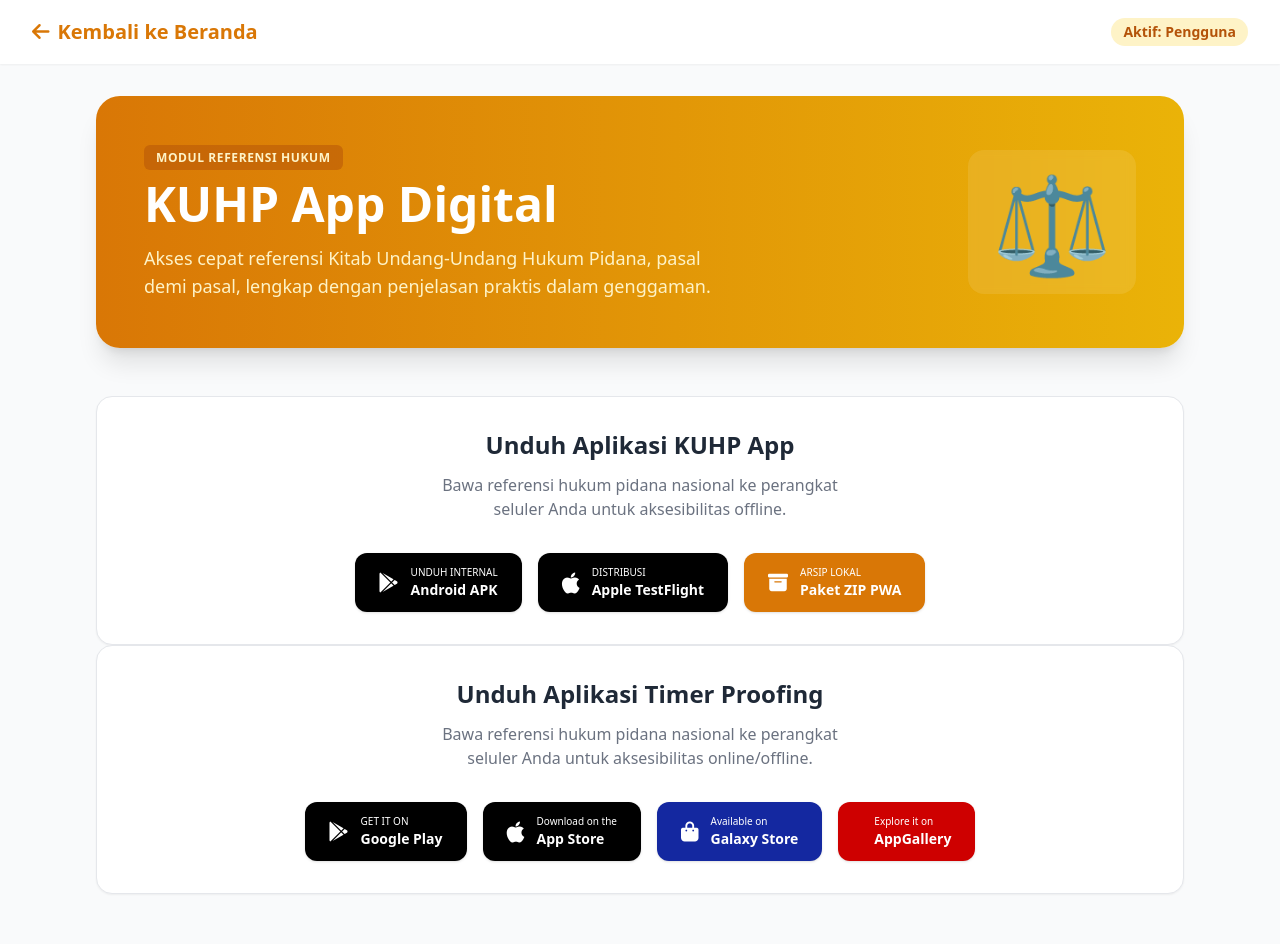
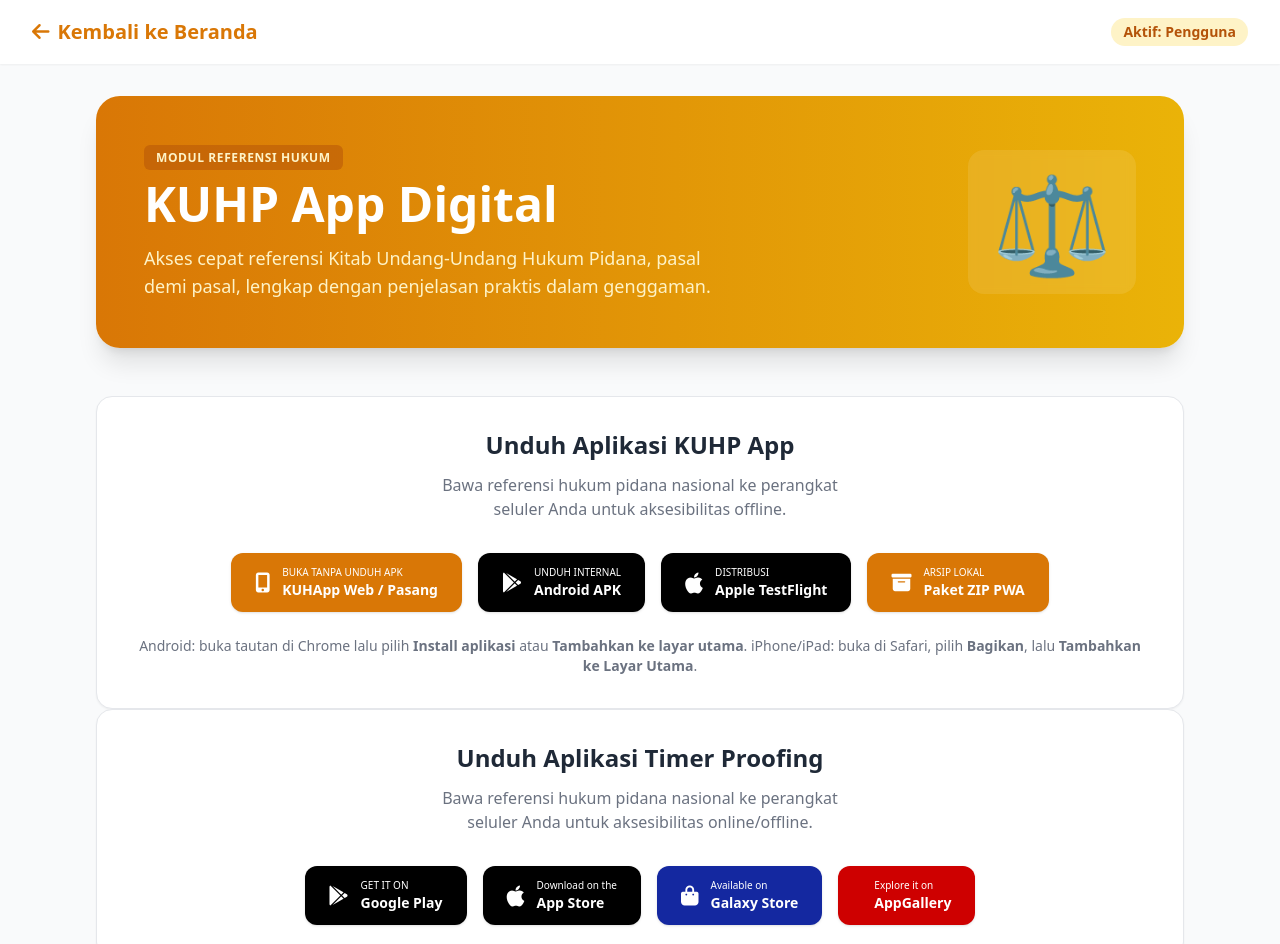
Before and after one commit to ojos0705/www, a website: page kuhp.html in a window 1280 px wide. Shown: the top 944 px of the page. Drawn offline with nearby package versions, Linux system fonts and the light colour scheme; sample sign-in values are in the browser's storage.

Commit message:
Add KUHApp PWA link to landing page
Co-authored-by: Copilot <223556219+Copilot@users.noreply.github.com>

```diff
--- a/kuhp.html
+++ b/kuhp.html
@@ -42,6 +42,10 @@
             <h2 class="text-2xl font-bold mb-3">Unduh Aplikasi KUHP App</h2>
             <p class="text-gray-500 mb-8 max-w-md mx-auto">Bawa referensi hukum pidana nasional ke perangkat seluler Anda untuk aksesibilitas offline.</p>
             <div class="flex flex-wrap justify-center gap-4">
+                <a href="https://kuhapp-36e09.web.app" target="_blank" rel="noopener noreferrer" class="bg-amber-600 text-white px-6 py-3 rounded-xl flex items-center gap-3 hover:bg-amber-700 transition shadow">
+                    <i class="fa-solid fa-mobile-screen-button text-xl"></i>
+                    <div class="text-left"><p class="text-[10px]">BUKA TANPA UNDUH APK</p><p class="font-bold text-sm">KUHApp Web / Pasang</p></div>
+                </a>
                 <a href="./downloads/kuhp-app-android-v1.0.apk" download class="bg-black text-white px-6 py-3 rounded-xl flex items-center gap-3 hover:bg-gray-800 transition shadow">
                     <i class="fa-brands fa-google-play text-xl"></i>
                     <div class="text-left"><p class="text-[10px]">UNDUH INTERNAL</p><p class="font-bold text-sm">Android APK</p></div>
@@ -55,6 +59,7 @@
                     <div class="text-left"><p class="text-[10px]">ARSIP LOKAL</p><p class="font-bold text-sm">Paket ZIP PWA</p></div>
                 </a>
             </div>
+            <p class="text-sm text-gray-500 mt-6">Android: buka tautan di Chrome lalu pilih <strong>Install aplikasi</strong> atau <strong>Tambahkan ke layar utama</strong>. iPhone/iPad: buka di Safari, pilih <strong>Bagikan</strong>, lalu <strong>Tambahkan ke Layar Utama</strong>.</p>
         </div>
 
         <!-- Download Multi-Platform -->
```
